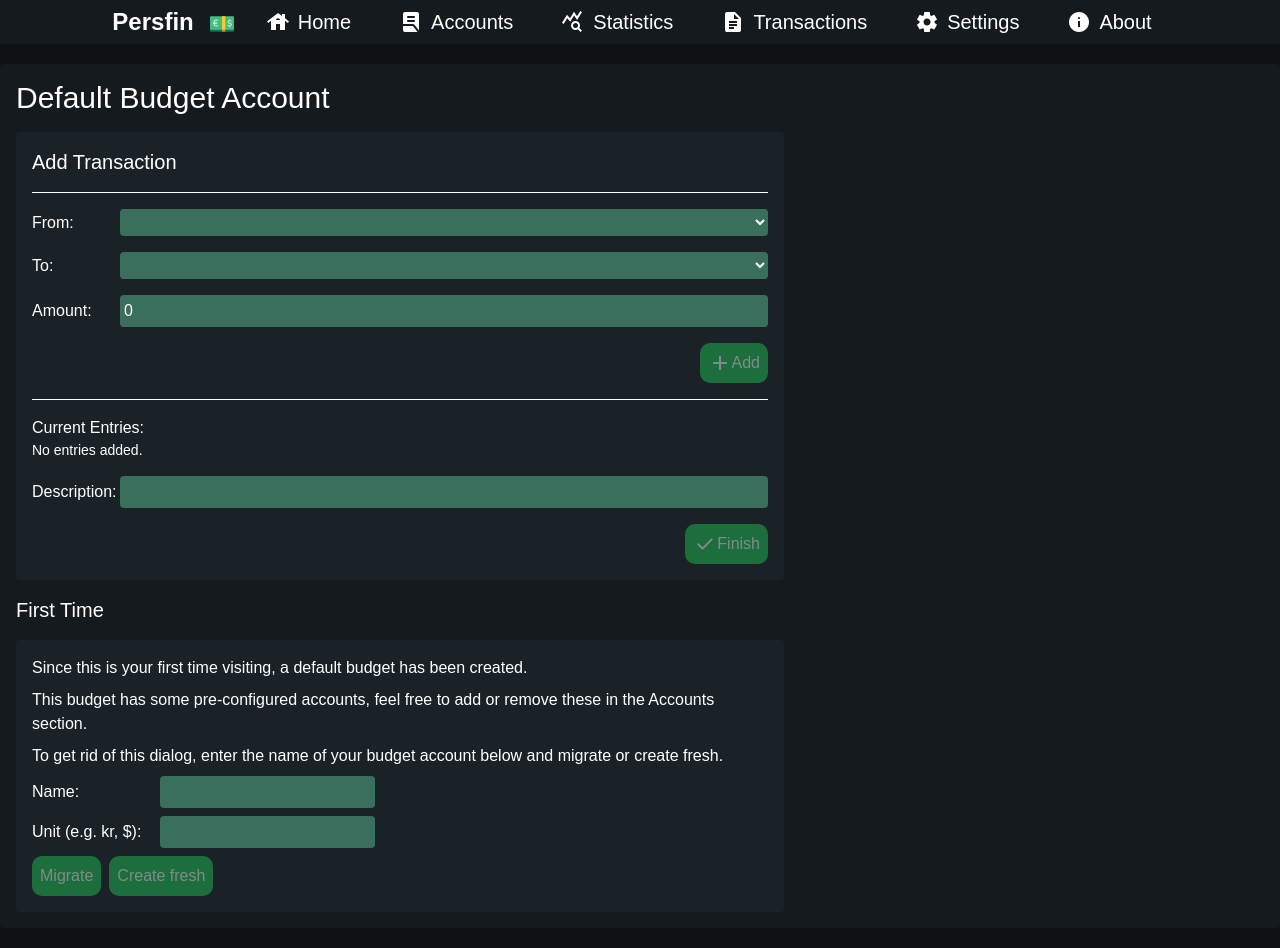
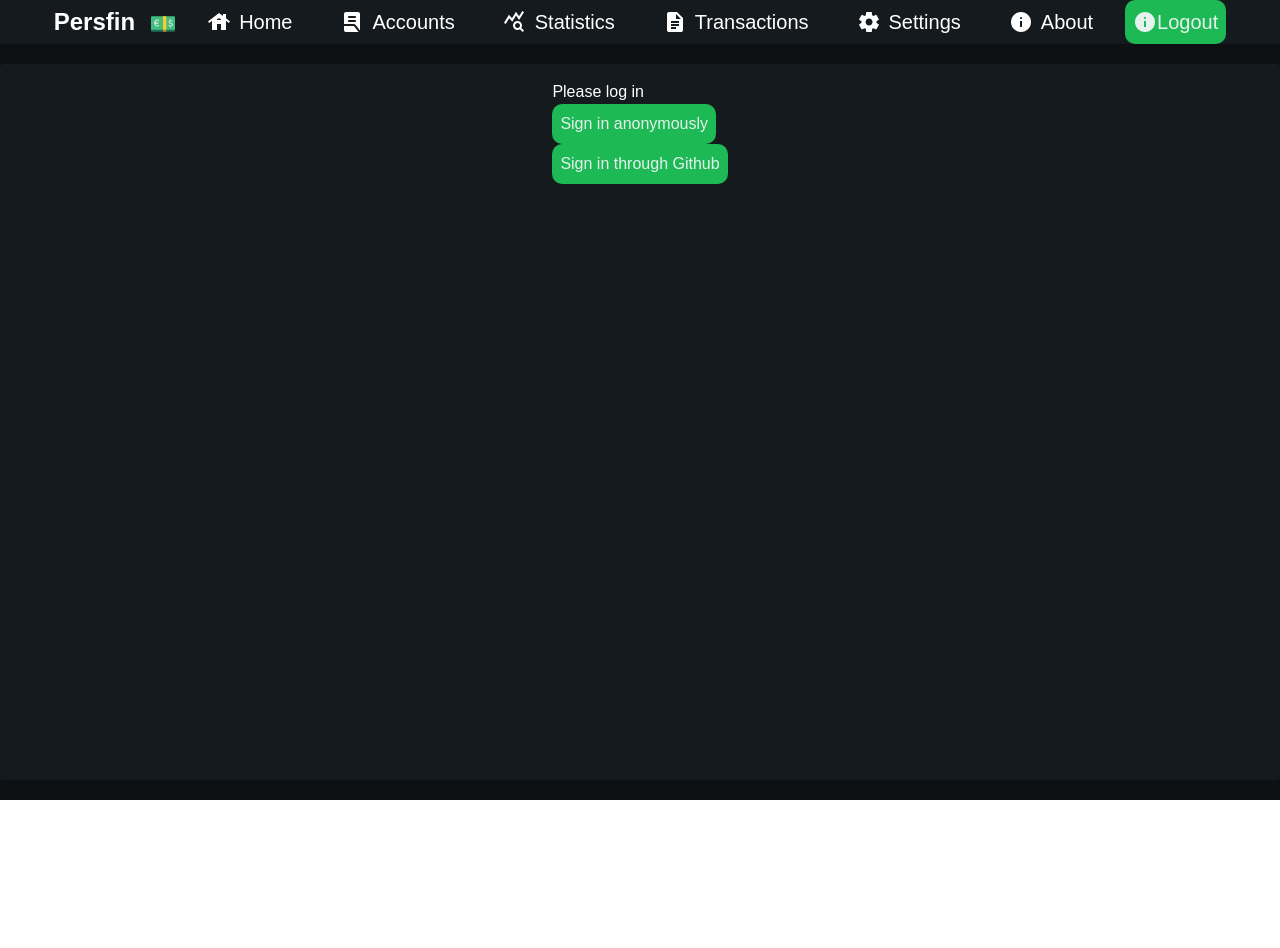
Before and after one commit to joacand/persfin, a Next.js app: page / in a window 1280 px wide. After the commit the page ends 800 px from the top, so only its background shows below. Built offline with nearby package versions, Linux system fonts and the light colour scheme; no server answers.

Commit message:
Add firebase

```diff
--- /dev/null
+++ b/app/Components/AuthContext.tsx
@@ -0,0 +1,39 @@
+"use client";
+
+import { createContext, useContext, useEffect, useState } from "react";
+import { auth } from "../Services/firebase";
+import { onAuthStateChanged, signInAnonymously } from "firebase/auth";
+
+type AuthContextType = {
+    user: typeof auth.currentUser | null;
+    loading: boolean;
+}
+
+const AuthContext = createContext<AuthContextType>({
+    user: null,
+    loading: true,
+});
+
+export function AuthProvider({ children }: { children: React.ReactNode }) {
+    const [user, setUser] = useState<typeof auth.currentUser | null>(null);
+    const [loading, setLoading] = useState(true);
+
+    useEffect(() => {
+        const unsubscribe = onAuthStateChanged(auth, (user) => {
+            setUser(user);
+            setLoading(false);
+        });
+
+        return unsubscribe;
+    }, []);
+
+    return (
+        <AuthContext value={{ user, loading }}>
+            {children}
+        </AuthContext>
+    );
+}
+
+export function useAuth() {
+    return useContext(AuthContext);
+}
--- /dev/null
+++ b/app/Components/LoginCheck.tsx
@@ -0,0 +1,54 @@
+"use client";
+
+import { signInAnonymously, signInWithPopup } from "firebase/auth";
+import { useAuth } from "./AuthContext";
+import { auth } from "../Services/firebase";
+import PrimaryButton from "./PrimaryButton";
+import { GithubAuthProvider } from "firebase/auth";
+
+export default function LoginCheck({ children }: { children: React.ReactNode }) {
+    const { user, loading } = useAuth();
+
+    if (loading) { return (<p>Loading...</p>) }
+
+    if (!user) {
+        function signIn() {
+            signInAnonymously(auth)
+                .then(() => {
+                    console.log("Signed in anonymously")
+                })
+                .catch((error) => {
+                    const errorCode = error.code;
+                    const errorMessage = error.message;
+                    console.log(`Failed to sign in: ${errorCode} ${errorMessage}`)
+                });
+        }
+
+        function signInGithub() {
+            const provider = new GithubAuthProvider();
+
+            signInWithPopup(auth, provider)
+                .then(() => {
+                    console.log("Signed in through GitHub")
+                }).catch((error) => {
+                    const errorCode = error.code;
+                    const errorMessage = error.message;
+                    console.log(`Failed to sign in: ${errorCode} ${errorMessage}`)
+                });
+        }
+
+        return (
+            <p>
+                Please log in
+                <PrimaryButton onClick={() => signIn()}>Sign in anonymously</PrimaryButton>
+                <PrimaryButton onClick={() => signInGithub()}>Sign in through Github</PrimaryButton>
+            </p>
+        );
+    }
+
+    return (
+        <>
+            {children}
+        </>
+    );
+}
--- a/app/Components/Navigation.tsx
+++ b/app/Components/Navigation.tsx
@@ -1,6 +1,8 @@
 "use client";
 
 import Link from "next/link";
+import PrimaryButton from "./PrimaryButton";
+import { auth } from "../Services/firebase";
 
 export default function Navigation() {
     return (
@@ -25,6 +27,9 @@
                 <li><NavEntry href="/about">
                     <svg xmlns="http://www.w3.org/2000/svg" width="24" height="24" viewBox="0 0 24 24"><path fill="currentColor" d="M11 17h2v-6h-2zm1-8q.425 0 .713-.288T13 8t-.288-.712T12 7t-.712.288T11 8t.288.713T12 9m0 13q-2.075 0-3.9-.788t-3.175-2.137T2.788 15.9T2 12t.788-3.9t2.137-3.175T8.1 2.788T12 2t3.9.788t3.175 2.137T21.213 8.1T22 12t-.788 3.9t-2.137 3.175t-3.175 2.138T12 22" /></svg>
                     About</NavEntry></li>
+                <li><PrimaryButton onClick={() => auth.signOut()}>
+                    <svg xmlns="http://www.w3.org/2000/svg" width="24" height="24" viewBox="0 0 24 24"><path fill="currentColor" d="M11 17h2v-6h-2zm1-8q.425 0 .713-.288T13 8t-.288-.712T12 7t-.712.288T11 8t.288.713T12 9m0 13q-2.075 0-3.9-.788t-3.175-2.137T2.788 15.9T2 12t.788-3.9t2.137-3.175T8.1 2.788T12 2t3.9.788t3.175 2.137T21.213 8.1T22 12t-.788 3.9t-2.137 3.175t-3.175 2.138T12 22" /></svg>
+                    Logout</PrimaryButton></li>
             </ul>
         </nav>
     );
--- /dev/null
+++ b/app/Services/firebase.ts
@@ -0,0 +1,18 @@
+import { initializeApp, getApps } from "firebase/app";
+import { getAuth } from "firebase/auth";
+import { getFirestore } from "firebase/firestore";
+
+const firebaseConfig = {
+  apiKey: "AIzaSyD1QlIp4j3EE4j3cFNETFxsiBB9MPT5o4s",
+  authDomain: "persfin-e1e0a.firebaseapp.com",
+  projectId: "persfin-e1e0a",
+  storageBucket: "persfin-e1e0a.firebasestorage.app",
+  messagingSenderId: "659449497592",
+  appId: "1:659449497592:web:08403e7f439dbb0d0b380d"
+};
+
+// Initialize app once
+const app = !getApps().length ? initializeApp(firebaseConfig) : getApps()[0];
+
+export const auth = getAuth(app);
+export const db = getFirestore(app);
--- a/app/layout.tsx
+++ b/app/layout.tsx
@@ -4,6 +4,8 @@
 import Header from "./Components/Header";
 import Navigation from "./Components/Navigation";
 import { BudgetProvider } from "./Components/BudgetProvider";
+import { AuthProvider } from "./Components/AuthContext";
+import AuthCheck from "./Components/LoginCheck";
 
 const geistSans = Geist({
   variable: "--font-geist-sans",
@@ -43,6 +45,7 @@
       <body
         className={`${geistSans.variable} ${geistMono.variable} antialiased`}
       >
+        <AuthProvider>
           <BudgetProvider>
             <div className="flex flex-row justify-center min-h-screen bg-[#0E1114] text-white">
               <div className="flex flex-col items-center w-full">
@@ -51,11 +54,14 @@
                   <Navigation />
                 </div>
                 <main className="flex flex-col flex-1 bg-[#151A1E] p-4 rounded w-[min(100%,80rem)] m-5 items-center">
+                  <AuthCheck>
                     {children}
+                  </AuthCheck>
                 </main>
               </div>
             </div>
           </BudgetProvider>
+        </AuthProvider>
       </body>
     </html>
   );
--- a/app/page.tsx
+++ b/app/page.tsx
@@ -4,6 +4,6 @@
 
 export default function Home() {
   return (
-      <Budget />
+    <Budget />
   );
 }
--- a/package.json
+++ b/package.json
@@ -9,6 +9,7 @@
     "lint": "eslint"
   },
   "dependencies": {
+    "firebase": "^12.7.0",
     "next": "16.1.1",
     "react": "19.2.3",
     "react-dom": "19.2.3",
```
Also changed, not shown: 1 other file (tests, documents, lock files or other folders). Lines whose indentation alone changed are shown as unchanged.
